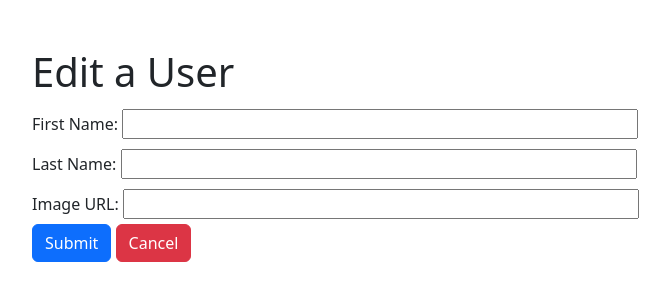
After one commit to mmazurk/flask-blogly, a Flask app: template templates/edit-user.html in a window 1280 px wide. The commit adds this page. Shown: the top 301 px of the page, without its empty margins (16-686 px from the left). Run offline with Flask 3, Linux system fonts and the light colour scheme; the template is opened without the code that fills it, so the values that code supplies are empty.

Commit message:
finished requirements

```diff
--- a/app.py
+++ b/app.py
@@ -1,24 +1,27 @@
 from flask import Flask, request, redirect, render_template
 from models import db, connect_db, User
+from flask_debugtoolbar import DebugToolbarExtension
 
 app = Flask(__name__)
-# app.app_context().push()
+app.app_context().push()
 app.config['SQLALCHEMY_DATABASE_URI'] = 'postgresql:///blogly'
 app.config['SQLALCHEMY_TRACK_MODIFICATIONS'] = False
 app.config['SQLALCHEMY_ECHO'] = True
-
-from flask_debugtoolbar import DebugToolbarExtension
 app.config['SECRET_KEY'] = "SECRET!"
 app.config['DEBUG_TB_INTERCEPT_REDIRECTS'] = False
 debug = DebugToolbarExtension(app)
 
 connect_db(app)
-with app.app_context(): # Ask Zak about having to add this
-    db.create_all()
+db.create_all()
+
+# For testing
+ # https://cdn.pixabay.com/photo/2023/03/12/17/35/hare-7847442_960_720.jpg
+# https://cdn.pixabay.com/photo/2022/12/02/05/13/dog-7630252_960_720.jpg
 
 @app.route("/")
 def redirect_users():
     """Redirect to list of users"""
+
     return redirect("/users")
 
 @app.route("/users")
@@ -37,3 +40,52 @@ def create_user():
 @app.route("/users/new", methods=['POST'])
 def process_post():
     """process form data"""
+
+    first_name = request.form["first-name"]
+    last_name = request.form["last-name"]
+    image = request.form["image-url"]
+    new_user = User(first_name = first_name, last_name = last_name, image_url= image)
+    db.session.add(new_user)
+    db.session.commit()
+    return redirect("/users")
+
+@app.route("/users/<int:user_id>")
+def show_details(user_id):
+    """show user detail page"""
+
+    user = User.query.get_or_404(user_id)
+    return render_template("detail-page.html", user = user)
+
+@app.route("/users/<int:user_id>/edit")
+def edit_details(user_id):
+    """Edit user"""
+
+    user = User.query.get_or_404(user_id)
+    return render_template("edit-user.html", user = user)
+
+@app.route("/users/<int:user_id>/edit", methods = ['POST'])
+def edit_user(user_id):
+    """Process posted user edit"""
+
+    user = User.query.get_or_404(user_id)
+
+    if request.form["first-name"]:
+        user.first_name = request.form["first-name"]
+    if request.form["last-name"]:
+        user.last_name = request.form["last-name"]
+    if request.form["image-url"]:
+        user.image_url = request.form["image-url"]
+
+    db.session.add(user)
+    db.session.commit()
+    return redirect("/users")
+
+@app.route("/users/<int:user_id>/delete")
+def delete_user(user_id):
+    """Delete a user"""
+
+    user = User.query.get_or_404(user_id)
+    User.query.filter_by(user_id = user.user_id).delete()
+    db.session.commit()
+
+    return redirect("/users")
--- a/models.py
+++ b/models.py
@@ -6,7 +6,6 @@ db = SQLAlchemy()
 
 def connect_db(app):
     """Connect to database."""
-
     db.app = app
     db.init_app(app)
 
@@ -29,7 +28,7 @@ class User(db.Model):
     def __repr__(self):
         """show info about users"""
         s = self
-        return f"<User {s.id} {s.first_name} {s.last_name} {s.image_url}>"
+        return f"<User {s.first_name} {s.last_name} {s.image_url}>"
 
     @classmethod
     def get_all(cls):
--- a/requirements.txt
+++ b/requirements.txt
@@ -1,4 +1,3 @@
-autopep8==2.0.2
 blinker==1.5
 click==8.1.3
 Flask==2.2.3
@@ -9,8 +8,6 @@ itsdangerous==2.1.2
 Jinja2==3.1.2
 MarkupSafe==2.1.2
 psycopg2-binary==2.9.5
-pycodestyle==2.10.0
 SQLAlchemy==2.0.6
-tomli==2.0.1
 typing_extensions==4.5.0
 Werkzeug==2.2.3
--- /dev/null
+++ b/templates/edit-user.html
@@ -0,0 +1,22 @@
+{% extends "base.html" %} {%block title%} Users {% endblock %} {%block content%}
+
+<form action="/users/{{user.user_id}}/edit" method="POST">
+<div class="m-5">
+    <h1>Edit a User</h1>
+    <div>
+        <label for="first-name" class="my-2">First Name: </label>
+        <input type="text" size=50 id="first-name" name="first-name" placeholder="{{user.first_name}}">
+    </div>
+    <div>
+    <label for="last-name" class="my-2">Last Name: </label>
+    <input type="text" size=50 id="last-name" name="last-name" placeholder="{{user.last_name}}">
+</div>
+<div>
+    <label for="image-url" class="my-2">Image URL: </label>
+    <input type="text" size=50 id="image-url" name="image-url" placeholder="{{user.image_url}}">
+</div>
+<button class = "btn btn-primary w-65">Submit</button>
+<a href="/users/{{user.user_id}}" class="btn btn-danger w-65">Cancel</a>
+
+</form>
+    {% endblock %}
--- a/templates/users.html
+++ b/templates/users.html
@@ -4,12 +4,12 @@
   <h1>Users</h1>
   <ul>
     {% for user in users %}
-    <li><a href="/{{user.id}}">{{user.first_name}} {{user.last_name}}</a></li>
+    <li><a href="/users/{{user.user_id}}">{{user.first_name}} {{user.last_name}}</a></li>
     {% endfor %}
   </ul>
   <div>
     <div>
-      <a href="/users/new" class="btn btn-primary stretched-link">Add User</a>
+      <a href="/users/new" class="btn btn-primary">Add User</a>
     </div>
   </div>
 </div>
```
Also changed, not shown: seed.py (added, +22 -0 lines), templates/detail-page.html (added, +21 -0 lines).
